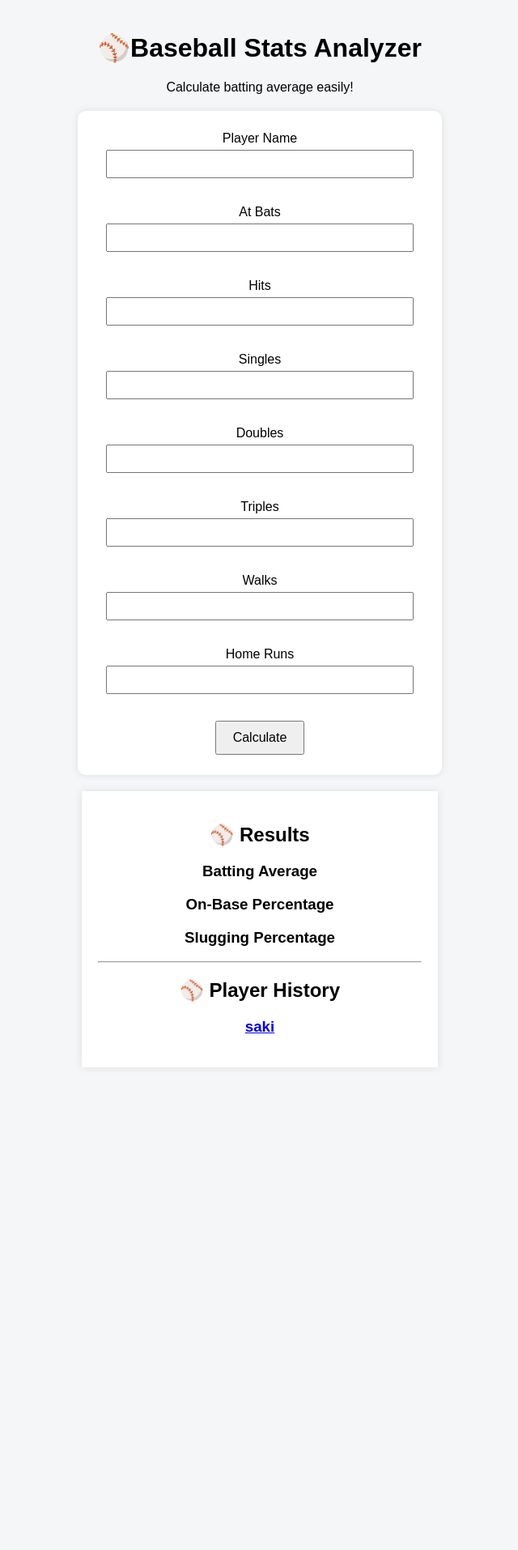
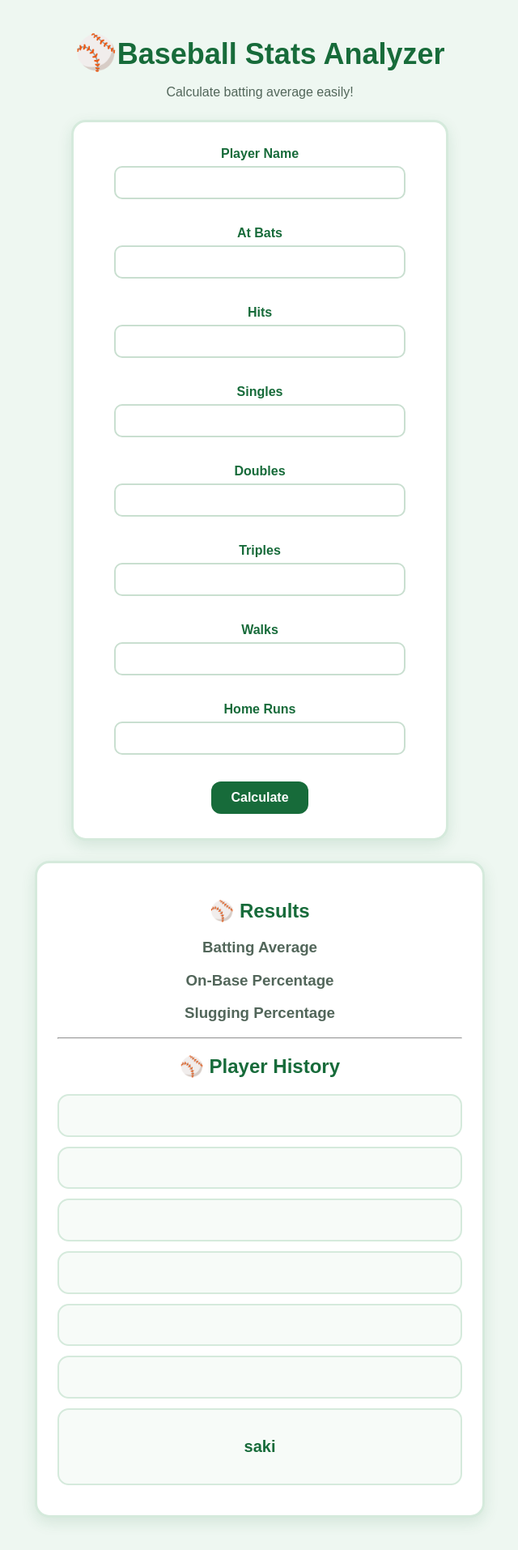
Before and after one commit to sakii-ito/Baseball-Stats-Analyzer, a Flask app: page / in a window 1280 px wide. Shown: the whole page at 81% size, without its empty margins (319-959 px from the left). Before the commit the page ends 1276 px from the top, so only its background shows below. Run offline with Flask 3, Linux system fonts and the light colour scheme.

Commit message:
Add baseball themed UI styling

```diff
--- a/static/style.css
+++ b/static/style.css
@@ -1,47 +1,116 @@
 body{
     font-family: Arial, sans-serif;
-    background-color: #f4f6f8;
+    background-color: #eef7f1;
     text-align: center;
     margin:40px;
+    color: #243b2f;
+}
+
+h1 {
+    color: #176b3a;
+    font-size: 36px;
+    margin-bottom: 10px;
+}
+
+h1::first-letter {
+    font-size: 42px;
+}
+
+p {
+    color: #52665a;
 }
 
 form {
     background-color: white;
     max-width: 400px;
-    margin: 20px auto;
-    padding: 25px;
-    border-radius: 10px;
-    box-shadow: 0 0 10px rgba(0, 0, 0, 0.1);
+    margin: 25px auto;
+    padding: 30px;
+    border-radius: 18px;
+    border: 3px solid #d5eadc;
+    box-shadow: 0 6px 18px rgba(23, 107, 58, 0.12);
+}
+
+label {
+    font-weight: bold;
+    color: #176b3a;
 }
 
 input {
     width: 90%;
-    padding: 8px;
-    margin-top: 5px;
+    padding: 10px;
+    margin-top: 6px;
     margin-bottom: 15px;
+    border: 2px solid #c9dfd0;
+    border-radius: 10px;
+    font-size: 15px;
+    box-sizing: border-box;
+}
+
+input:focus {
+    outline: none;
+    border-color: #176b3a;
 }
 
 button {
-    padding: 10px 20px;
+    padding: 11px 24px;
     font-size: 16px;
+    font-weight: bold;
+    color: white;
+    background-color: #176b3a;
+    border: none;
+    border-radius: 12px;
     cursor: pointer;
     transition: 0.3s;
 }
 
+button:hover {
+    background-color: #0f4d29;
+    transform: translateY(-2px);
+}
+
 .result-card {
     background-color: white;
-    max-width: 400px;
-    margin: 20px auto;
-    padding: 20px;
-    box-shadow: 0 0 10px rgba(0, 0, 0, 0.1);
+    max-width: 500px;
+    margin: 25px auto;
+    padding: 25px;
+    border-radius: 18px;
+    border: 3px solid #d5eadc;
+    box-shadow: 0 6px 18px rgba(23, 107, 58, 0.12);
 }
 
-button:hover {
-    background-color: #0056b3;
+.result-card h2 {
+    color: #176b3a;
 }
 
+.result-card h3 {
+    color: #52665a;
+}
+
+.history-card {
+    background-color: #f7fbf8;
+    margin: 12px 0;
+    padding: 15px;
+    border-radius: 14px;
+    border: 2px solid #d5eadc;
+    transition: 0.3s;
+}
+
+.history-card:hover {
+    transform: translateY(-3px);
+    box-shadow: 0 5px 12px rgba(23, 107, 58, 0.12);
+}
+
+.history-card a {
+    color: #176b3a;
+    text-decoration: none;
+    font-weight: bold;
+    font-size: 20px;
+}
+.history-card a:hover {
+    color: #d66b3d;
+}
 .error {
-    color: red;
+    color: #d33f3f;
     font-weight: bold;
     margin-bottom: 15px;
 }
```
Also changed, not shown: players.db.
